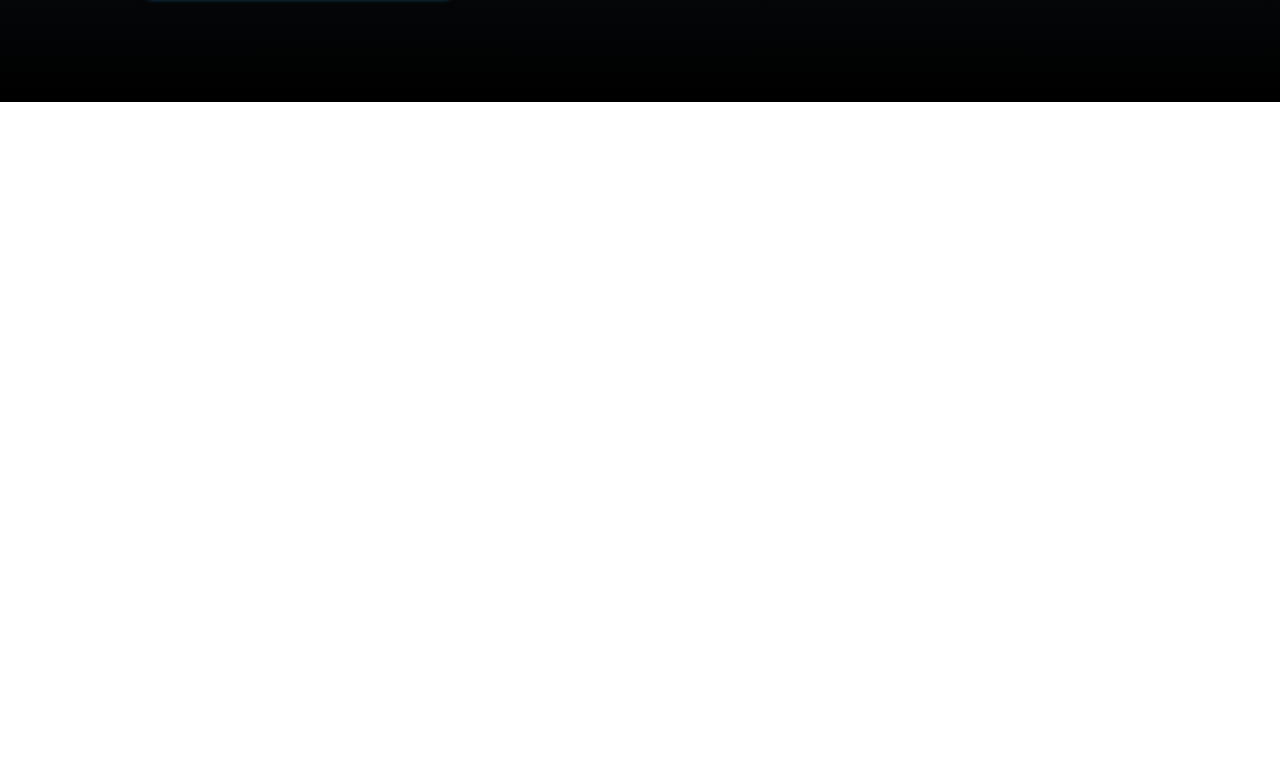
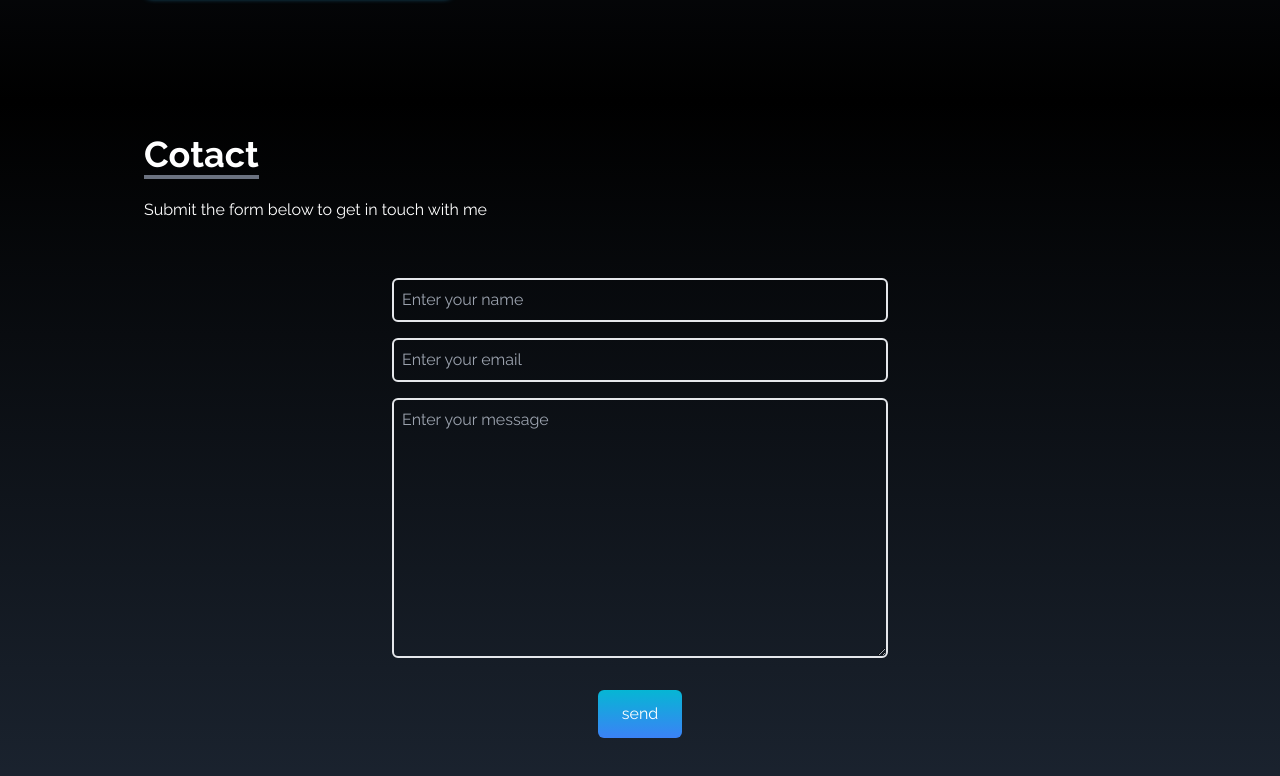
Before and after one commit to Lautaro124/Portfolio, a React (Vite) app: page / in a window 1280 px wide. Shown: the part 3098-3874 px from the top of the page. Before the commit the page ends 3200 px from the top, so only its background shows below. Built offline with nearby package versions, Linux system fonts and the light colour scheme.

Commit message:
Form completed

```diff
--- a/src/App.tsx
+++ b/src/App.tsx
@@ -1,5 +1,6 @@
 import './App.css'
 import About from './components/About/About'
+import Contact from './components/Contact/Contact'
 import Experience from './components/Experience/Experience'
 import Home from './components/Home/Home'
 import NabBar from './components/NavBar/NabBar'
@@ -16,6 +17,7 @@
       <About />
       <Portfolio />
       <Experience />
+      <Contact />
     </div>
   )
 }
--- /dev/null
+++ b/src/components/Contact/Contact.tsx
@@ -0,0 +1,47 @@
+import React from 'react'
+
+const Contact = () => {
+  return (
+    <div className='w-full h-screen bg-gradient-to-b from-black to-gray-800 p-4 text-white'>
+      <div className='lex flex-col p-4 justify-center max-w-screen-lg mx-auto h-full'>
+        <div className='pb-8'>
+          <p className='text-4xl font-bold inline border-b-4 border-gray-500'>
+            Cotact
+          </p>
+          <p className='py-6'>
+            Submit the form below to get in touch with me
+          </p>
+        </div>
+        <div className='flex justify-center items-center'>
+          <form
+            className='flex flex-col w-full md:w-1/2'
+            action='https://getform.io/f/41b33365-816e-4c56-9a15-5313dc716694'
+            method='post'
+          >
+            <input
+              type='text'
+              name='Name'
+              placeholder='Enter your name'
+              className='p-2 bg-transparent border-2 rounded-md text-white focus:outline-none'/>
+              <input
+              type='text'
+              name='email'
+              placeholder='Enter your email'
+              className='my-4 p-2 bg-transparent border-2 rounded-md text-white focus:outline-none'/>
+              <textarea
+                name='message'
+                rows={10}
+                placeholder='Enter your message'
+                className='p-2 bg-transparent border-2 rounded-md text-white focus:outline-none'>
+              </textarea>
+              <button className='text-white bg-gradient-to-b from-cyan-500 to-blue-500 px-6 py-3 my-8 mx-auto flex items-center rounded-md hover:scale-110 duration-300'>
+                send
+              </button>
+          </form>
+        </div>
+      </div>
+    </div>
+  )
+}
+
+export default Contact
```
